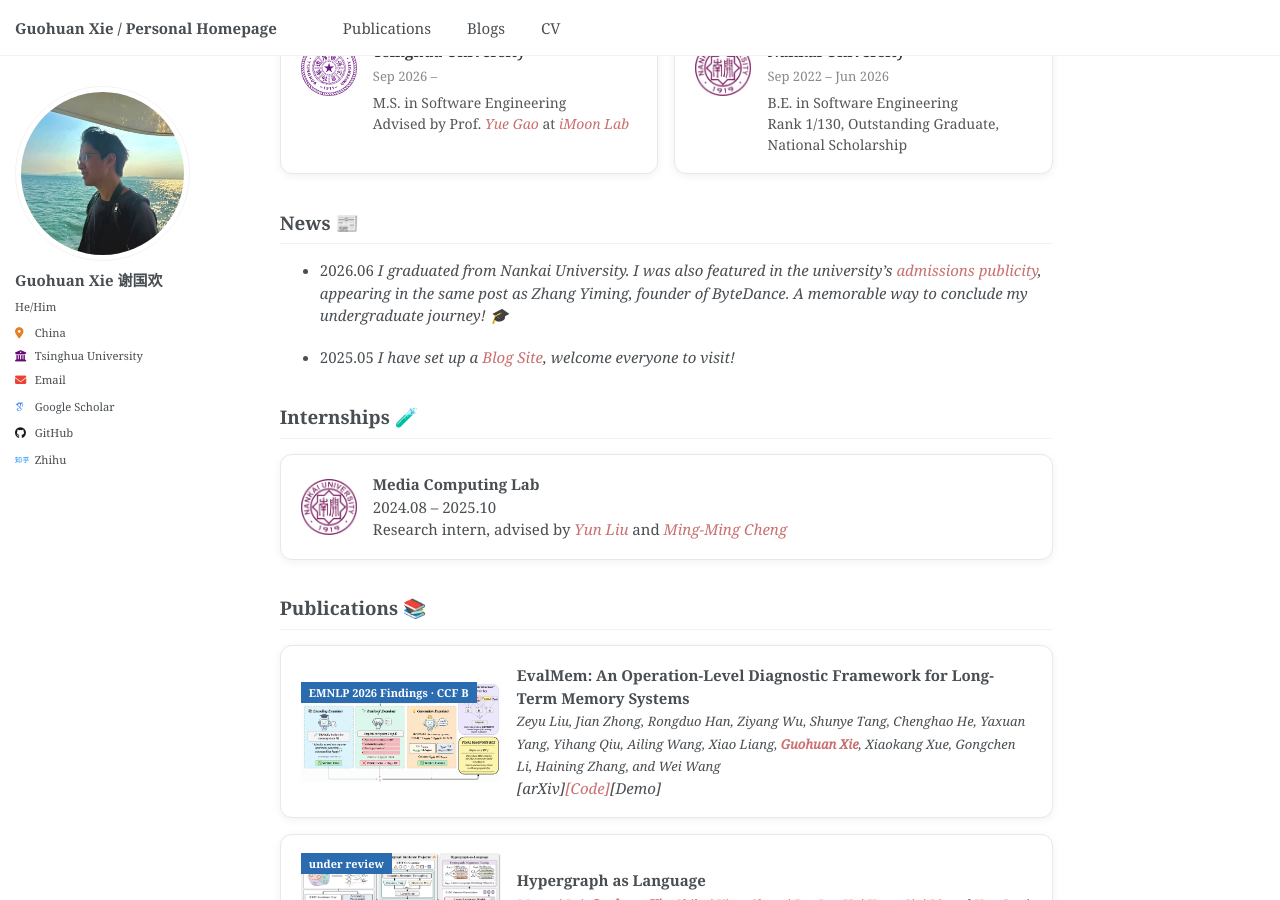
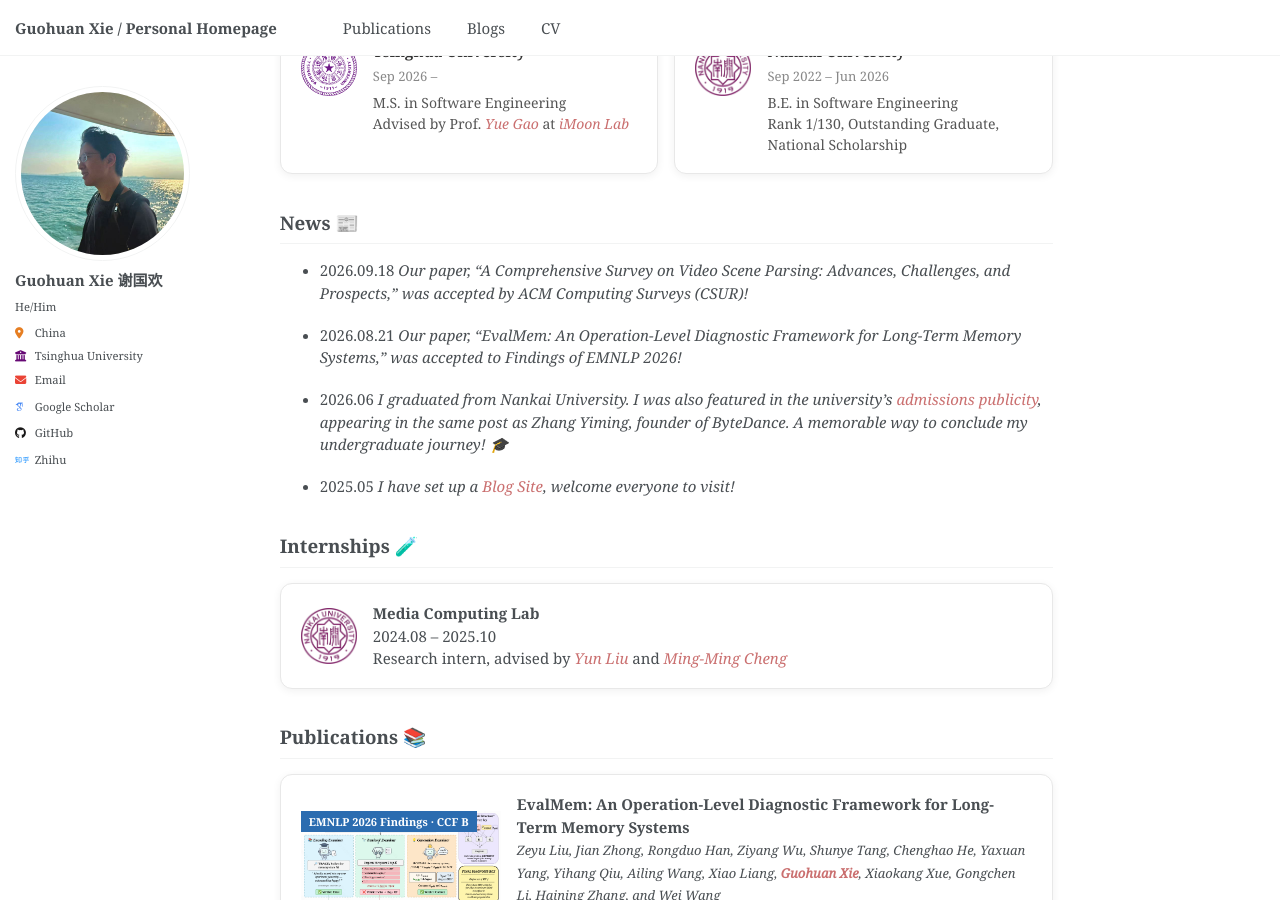
Before and after one commit to guohuan-xie/guohuan-xie.github.io, a Jekyll site: the page built from _pages/about.md, in a window 1280 px wide and 900 px high, scrolled down 494 px. Built offline with Jekyll 4.4.1, drawn with Linux system fonts in a browser that asks for light colours; some web fonts are replaced.

Commit message:
Update news section to include recent publication acceptances for CSUR and EMNLP 2026

```diff
--- a/_pages/about.md
+++ b/_pages/about.md
@@ -114,9 +114,13 @@
 
 News 📰
 ---------------
+* 2026.09.18 *Our paper, "A Comprehensive Survey on Video Scene Parsing: Advances, Challenges, and Prospects," was accepted by ACM Computing Surveys (CSUR)!*
+
+* 2026.08.21 *Our paper, "EvalMem: An Operation-Level Diagnostic Framework for Long-Term Memory Systems," was accepted to Findings of EMNLP 2026!*
+
 * 2026.06 *I graduated from Nankai University. I was also featured in the university’s [admissions publicity](https://mp.weixin.qq.com/s/ZD2FKxRdWY3RG6JCJP9aEg), appearing in the same post as Zhang Yiming, founder of ByteDance. A memorable way to conclude my undergraduate journey! 🎓*
 
-- 2025.05 *I have set up a [Blog Site](https://guohuan-xie.github.io), welcome everyone to visit!*
+* 2025.05 *I have set up a [Blog Site](https://guohuan-xie.github.io), welcome everyone to visit!*
 
 
 Internships 🧪
```
